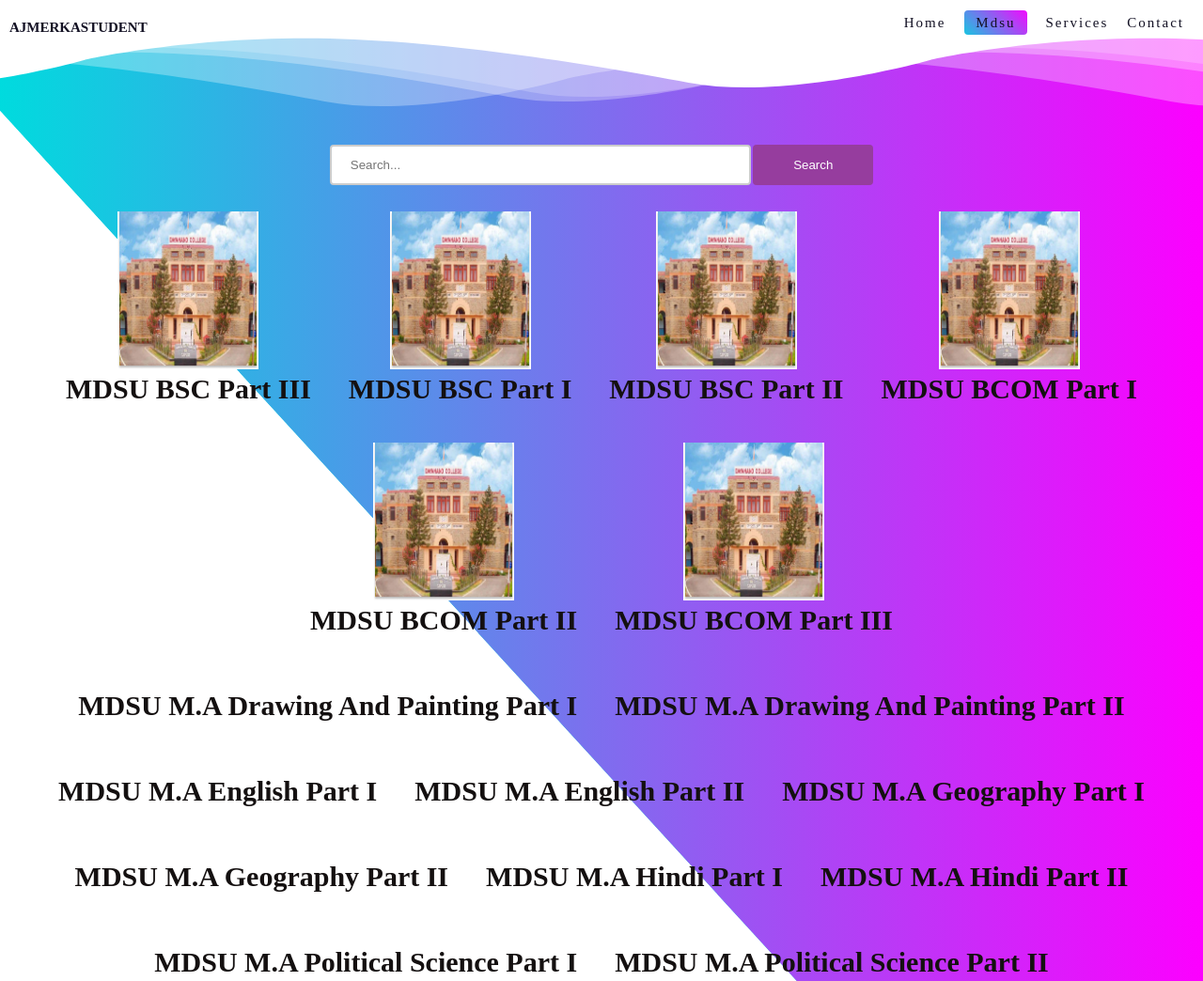
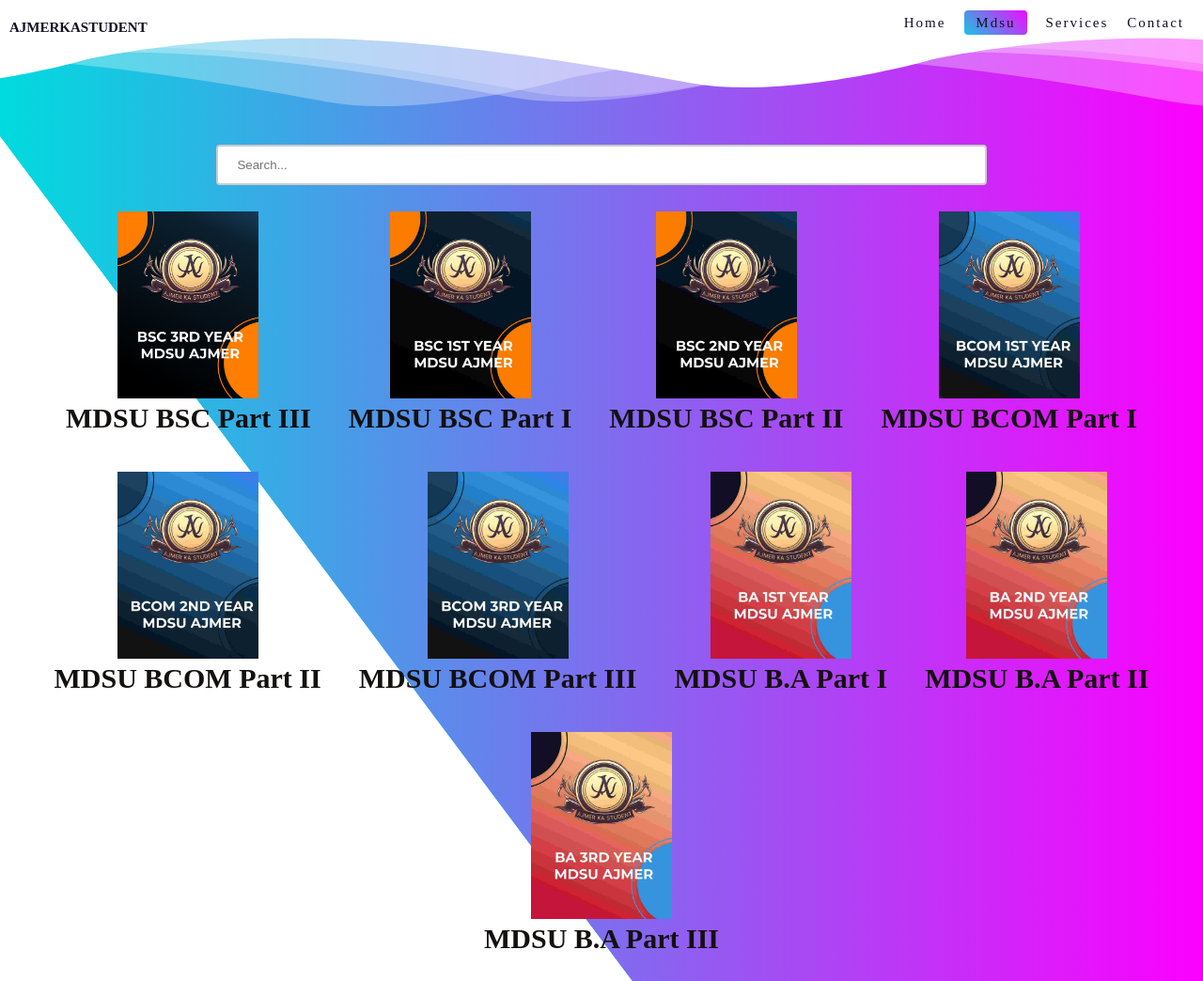
Before and after one commit to Mohammad-Shahid-07/ajmerkastudent, a plain HTML site: page mdsu.html in a window 1280 px wide. Shown: the top 1044 px of the page at 94% size. Drawn offline with Linux system fonts and the light colour scheme.

Commit message:
Add files via upload

```diff
--- a/mdsu.html
+++ b/mdsu.html
@@ -53,7 +53,7 @@
       <div class="search">
         <form action="">
           <input id="search" type="text" placeholder="Search..." />
-          <input id="search-button" type="submit" value="Search" />
+
         </form>
         <p id="not-found" style="display: none">Sorry, no results found.</p>
       </div>
@@ -63,42 +63,60 @@
 
         <div class="course course_design">
           <a href="./courses/mdsubscpart3.html">
-            <img src="./img/mdsu49.jpg" alt="" />
+            <img src="./img/bsc 3rdjpg.jpg" alt="" />
             <h3 class="cname">MDSU BSC Part III</h3>
           </a>
         </div>
           <div class="course course_design">
             <a href="./courses/mdsubscpart1.html">
-              <img src="./img/mdsu49.jpg" alt="" />
+              <img src="./img/bsc1.jpeg" alt="" />
               <h3 class="cname">MDSU BSC Part I</h3>
             </a>
           </div>
 
           <div class="course course_design">
             <a href="./courses/mdsubscpart2.html">
-              <img src="./img/mdsu49.jpg" alt="" />
+              <img src="./img/bsc 2.jpeg" alt="" />
               <h3 class="cname">MDSU BSC Part II</h3>
             </a>
           </div>
 
           <div class="course course_design">
             <a href="./courses/mdsubcompart1.html">
-              <img src="./img/mdsu49.jpg" alt="" />
+              <img src="./img/bcom1.jpeg" alt="" />
               <h3 class="cname">MDSU BCOM Part I</h3>
             </a>
           </div>
 
           <div class="course course_design">
             <a href="./courses/mdsubcompart2.html">
-              <img src="./img/mdsu49.jpg" alt="" />
+              <img src="./img/bcom 2nd.jpeg" alt="" />
               <h3 class="cname">MDSU BCOM Part II</h3>
             </a>
           </div>
 
           <div class="course course_design">
             <a href="./courses/mdsubcompart3.html">
-              <img src="./img/mdsu49.jpg" alt="" />
+              <img src="./img/bcom3rd year.jpeg" alt="" />
               <h3 class="cname">MDSU BCOM Part III</h3>
+            </a>
+          </div>
+          <div class="course course_design">
+            <a href="./courses/mdsuba-part1.html">
+              <img src="./img/ba1st.jpeg" alt="" />
+              <h3 class="cname">MDSU B.A Part I</h3>
+            </a>
+          </div>
+          <div class="course course_design">
+            <a href="./courses/mdsuba-part2.html">
+              <img src="./img/ba2.jpeg" alt="" />
+              <h3 class="cname">MDSU B.A Part II</h3>
+            </a>
+          </div>
+          <div class="course course_design">
+            <a href="./courses/mdsuba-part3.html">
+              <img src="./img/ba 3rd year.jpeg" alt="" />
+              <h3 class="cname">MDSU B.A Part III</h3>
             </a>
           </div>
           <div class="course_container">
@@ -223,24 +241,7 @@
                 </a>
               </div>
 
-                  <div class="course course_design">
-                    <a href="./courses/mdsuba-part1.html">
-                      <img src="./img/mdsu18.jpg" alt="" />
-                      <h3 class="cname">MDSU B.A Part I</h3>
-                    </a>
-                  </div>
-                  <div class="course course_design">
-                    <a href="./courses/mdsuba-part2.html">
-                      <img src="./img/mdsu18.jpg" alt="" />
-                      <h3 class="cname">MDSU B.A Part II</h3>
-                    </a>
-                  </div>
-                  <div class="course course_design">
-                    <a href="./courses/mdsuba-part3.html">
-                      <img src="./img/mdsu18.jpg" alt="" />
-                      <h3 class="cname">MDSU B.A Part III</h3>
-                    </a>
-                  </div>
+
                   <div class="course course_design">
                     <a href="./courses/mdsubped-2year.html">
                       <img src="./img/mdsu19.jpg" alt="" />
--- a/style.css
+++ b/style.css
@@ -297,13 +297,13 @@ animation: heading infinite .5s alternate-reverse ease-in-out;
 
 /* MDSU */
 .search {
-  width: 50%;
+  width: 80%;
   margin: 0 auto;
   text-align: center;
 }
 
 #search {
-  width: 70%;
+  width: 80%;
   padding: 12px 20px;
   margin: 8px 0;
   box-sizing: border-box;
@@ -311,16 +311,7 @@ animation: heading infinite .5s alternate-reverse ease-in-out;
   border-radius: 4px;
 }
 
-#search-button {
-  width: 20%;
-  background: #963d9e;
-  color: white;
-  padding: 14px 20px;
-  margin: 8px 0;
-  border: none;
-  border-radius: 4px;
-  cursor: pointer;
-}
+
 
 #search-button:hover {
   background-color: #45a049;
```
Also changed, not shown: courses/mdsubscpart3.html (+1 -1 lines), img/ba 3rd year.jpeg (added), img/ba1st.jpeg (added), img/ba2.jpeg (added), img/bcom 2nd.jpeg (added), img/bcom1.jpeg (added), img/bcom3rd year.jpeg (added), img/bsc 2.jpeg (added), img/bsc 3rdjpg.jpg (added), img/bsc1.jpeg (added), img/bsc3.jpeg (added), img/mdsu bsc 3rd .jpeg (added).
